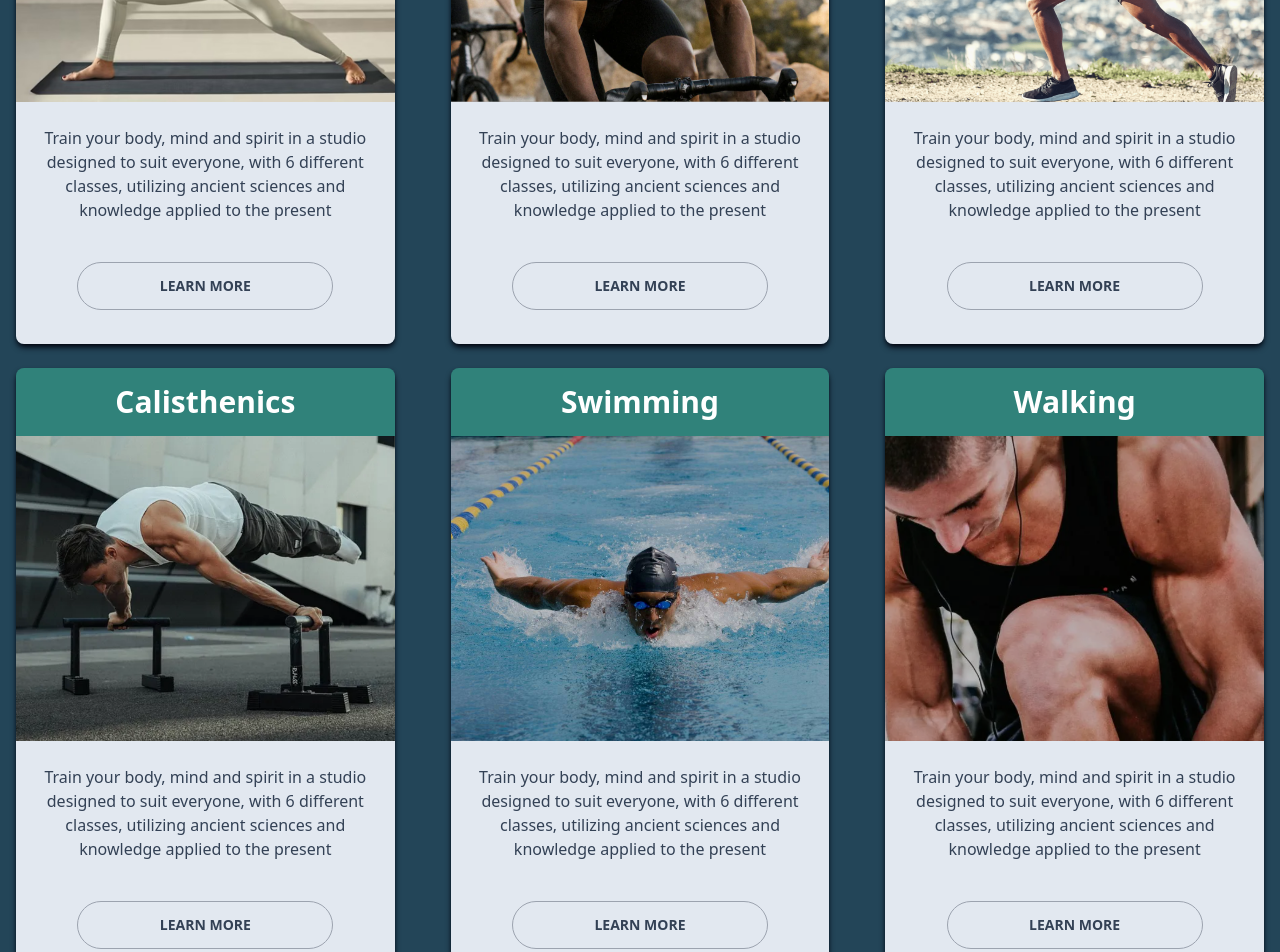
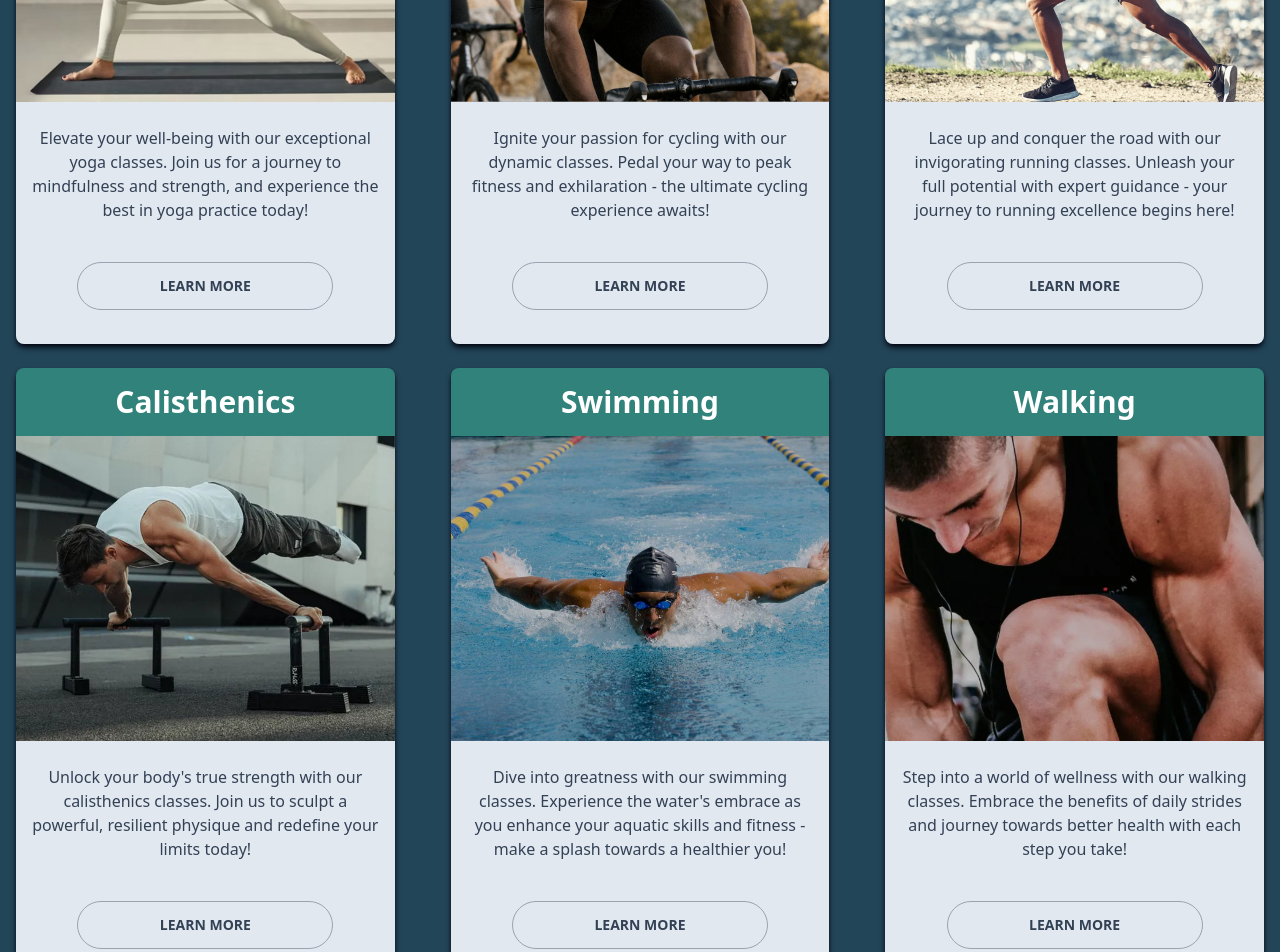
Before and after one commit to ymn-dev/benom-health-webapp-frontend, a React (Vite) app: page / in a window 1280 px wide. Shown: the part 1240-2192 px from the top of the page. Built offline with nearby package versions, Linux system fonts and the light colour scheme.

Commit message:
adding short description on 6cards

```diff
--- a/src/Component/Home/CardContainer.jsx
+++ b/src/Component/Home/CardContainer.jsx
@@ -16,32 +16,32 @@ const CardContainer = () => {
         <Card
           Name="Yoga"
           Image={yogaImgPath}
-          Text="Train your body, mind and spirit in a studio designed to suit everyone, with 6 different classes, utilizing ancient sciences and knowledge applied to the present"
+          Text="Elevate your well-being with our exceptional yoga classes. Join us for a journey to mindfulness and strength, and experience the best in yoga practice today!"
         />
         <Card
           Name="Cycling"
           Image={cyclingImgPath}
-          Text="Train your body, mind and spirit in a studio designed to suit everyone, with 6 different classes, utilizing ancient sciences and knowledge applied to the present"
+          Text="Ignite your passion for cycling with our dynamic classes. Pedal your way to peak fitness and exhilaration - the ultimate cycling experience awaits!"
         />
         <Card
           Name="Running"
           Image={runningImgPath}
-          Text="Train your body, mind and spirit in a studio designed to suit everyone, with 6 different classes, utilizing ancient sciences and knowledge applied to the present"
+          Text="Lace up and conquer the road with our invigorating running classes. Unleash your full potential with expert guidance - your journey to running excellence begins here!"
         />
         <Card
           Name="Calisthenics"
           Image={calisthenicsImgPath}
-          Text="Train your body, mind and spirit in a studio designed to suit everyone, with 6 different classes, utilizing ancient sciences and knowledge applied to the present"
+          Text="Unlock your body's true strength with our calisthenics classes. Join us to sculpt a powerful, resilient physique and redefine your limits today!"
         />
         <Card
           Name="Swimming"
           Image={swimmingImgPath}
-          Text="Train your body, mind and spirit in a studio designed to suit everyone, with 6 different classes, utilizing ancient sciences and knowledge applied to the present"
+          Text="Dive into greatness with our swimming classes. Experience the water's embrace as you enhance your aquatic skills and fitness - make a splash towards a healthier you!"
         />
         <Card
           Name="Walking"
           Image={walkingImgPath}
-          Text="Train your body, mind and spirit in a studio designed to suit everyone, with 6 different classes, utilizing ancient sciences and knowledge applied to the present"
+          Text="Step into a world of wellness with our walking classes. Embrace the benefits of daily strides and journey towards better health with each step you take!"
         />
       </div>
     </div>
```
